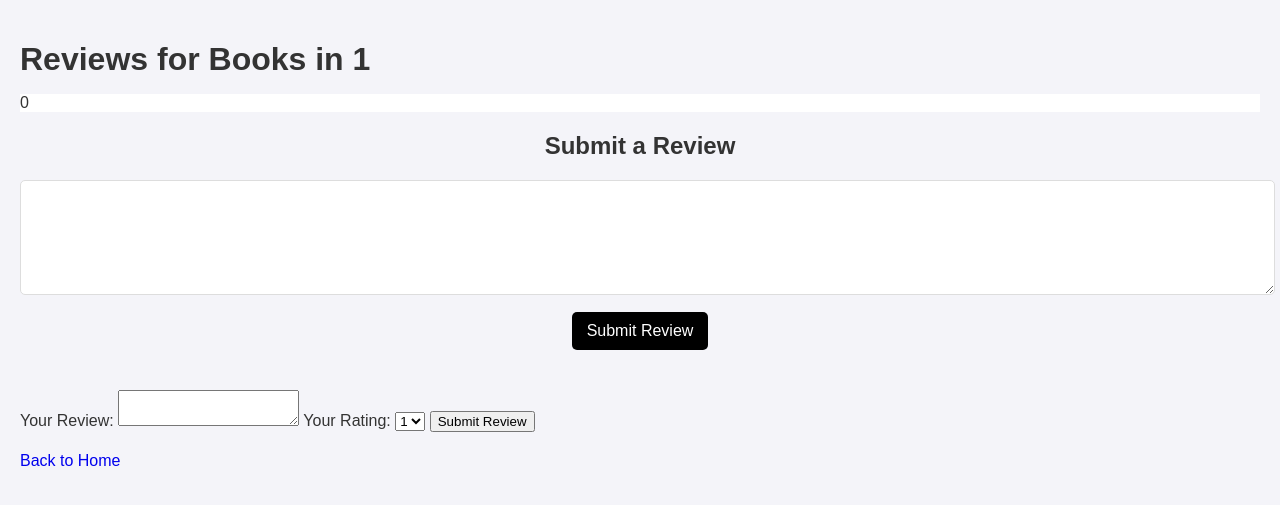
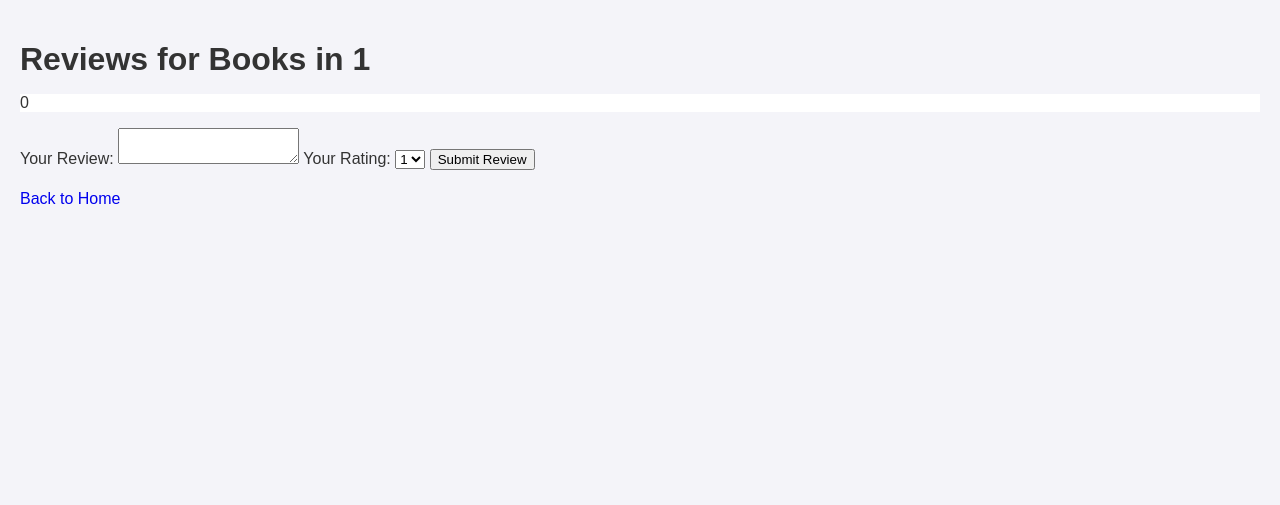
Before and after one commit to ameliasieg/COP4521-Group14, a Flask app: page /reviews/1 in a window 1280 px wide. Shown: the top 505 px of the page. Run offline with Flask 3, Linux system fonts and the light colour scheme; data that the repository does not hold is empty.

Commit message:
Adding my minor changes

```diff
--- a/templates/admin.html
+++ b/templates/admin.html
@@ -36,7 +36,7 @@
 
 
     <form action="/regenerate" method="post">
-        <button type="submit">Regenerate</button>
+        <button type="submit">Regenerate Books</button>
     </form>
 
 
--- a/templates/reviews.html
+++ b/templates/reviews.html
@@ -107,13 +107,6 @@
             <p>{{ average_rating }}</p>
         </div>
     </div>
-    <div class="review-form">
-        <h2>Submit a Review</h2>
-        <form action="{{ url_for('submit_review', genre=genre) }}" method="post">
-            <textarea id="review" name="review" required></textarea>
-            <button type="submit">Submit Review</button>
-        </form>
-    </div>
 
     <!-- submitting a new review -->
     <form action="/submit_review/{{ genre }}" method="post">
--- a/templates/start.html
+++ b/templates/start.html
@@ -28,7 +28,7 @@
         }
         .card {
             width: 30%;
-            border: 1px solid #ddd;
+            border: 0px solid #ddd;
             padding: 20px;
             text-align: center;
         }
@@ -62,7 +62,7 @@
 <div class="container">
     <div class="header">
         <h1>SOCIAL READS</h1>
-        <p>Choose Your Character:</p>
+        <p>Choose Your Character</p>
     </div>
     <div class="cards">
         <div class="card">
```
